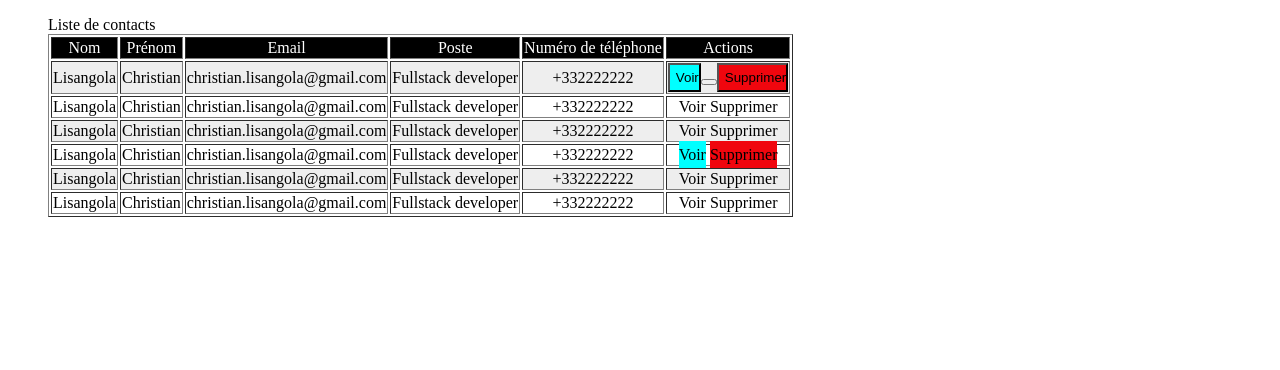
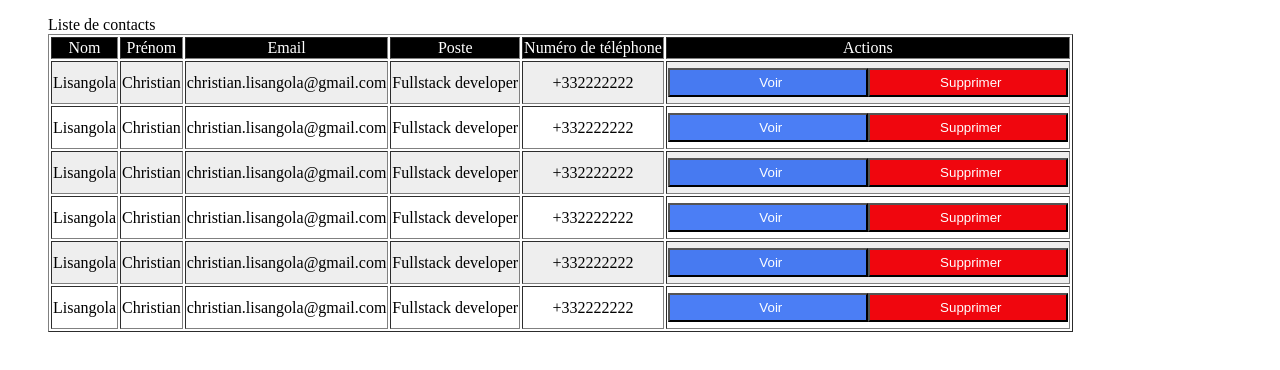
Before and after one commit to StevenDumortier/HTML, a plain HTML site: page exercice-html/exo-reproduire-formulaire/tableau.html in a window 1280 px wide. Drawn offline with Linux system fonts and the light colour scheme.

Commit message:
exercice tableau terminé

```diff
--- a/exercice-html/exo-reproduire-formulaire/tableau.css
+++ b/exercice-html/exo-reproduire-formulaire/tableau.css
@@ -11,11 +11,15 @@
 }
 .voir{
 
-    background-color: aqua;
+    background-color: rgba(24, 90, 243, 0.775);
     padding-top: 5px;
     padding-bottom: 5px;
     padding-right: 0;
     padding-left: 20;
+    width: 200px;
+    color:rgb(255, 255, 255);
+    margin-top: 5px;
+    margin-bottom: 5px;
 
 }
 .supprimer{
@@ -27,3 +31,10 @@
     padding-left: 20;
 
 }
+.voir{
+
+}
+.supprimer{
+    width: 200px;
+    color:rgb(255, 255, 255);
+}
--- a/exercice-html/exo-reproduire-formulaire/tableau.html
+++ b/exercice-html/exo-reproduire-formulaire/tableau.html
@@ -39,8 +39,7 @@
                         +332222222
                     </td>
                     <td>
-                        <div><label for="voir"></label><button class="voir"type="submit">Voir<button><label for="supprimer"></label><button class="supprimer"type="submit">Supprimer</div>
-
+                        <div><label for="voir"></label><button class="voir"type="submit"width=100px>Voir<label for="supprimer"></label><button class="supprimer"type="submit">Supprimer</div>
                     </td>
                 </tr>
                 <tr class="backcolorblanc">
@@ -60,7 +59,7 @@
                         +332222222
                     </td>
                     <td>
-                        Voir Supprimer
+                        <div><label for="voir"></label><button class="voir"type="submit"width=100px>Voir<label for="supprimer"></label><button class="supprimer"type="submit">Supprimer</div>
                     </td>
                 </tr>
                 <tr class="backcolorgris">
@@ -80,7 +79,7 @@
                         +332222222
                     </td>
                     <td>
-                        Voir Supprimer
+                        <div><label for="voir"></label><button class="voir"type="submit"width=100px>Voir<label for="supprimer"></label><button class="supprimer"type="submit">Supprimer</div>
                     </td>
                 </tr>
                 <tr>
@@ -100,7 +99,7 @@
                         +332222222
                     </td>
                     <td>
-                        <mot class="voir">Voir</mot> <mot class="supprimer">Supprimer</mot>
+                        <div><label for="voir"></label><button class="voir"type="submit"width=100px>Voir<label for="supprimer"></label><button class="supprimer"type="submit">Supprimer</div>
                     </td>
                 </tr>
                 <tr class="backcolorgris">
@@ -120,7 +119,7 @@
                         +332222222
                     </td>
                     <td>
-                        Voir Supprimer
+                        <div><label for="voir"></label><button class="voir"type="submit"width=100px>Voir<label for="supprimer"></label><button class="supprimer"type="submit">Supprimer</div>
                     </td>
                 </tr>
                 <tr class="backcolorblanc">
@@ -140,7 +139,7 @@
                         +332222222
                     </td>
                     <td>
-                        Voir Supprimer
+                        <div><label for="voir"></label><button class="voir"type="submit"width=100px>Voir<label for="supprimer"></label><button class="supprimer"type="submit">Supprimer</div>
                     </td>
                 </tr>
             </tbody>
```
